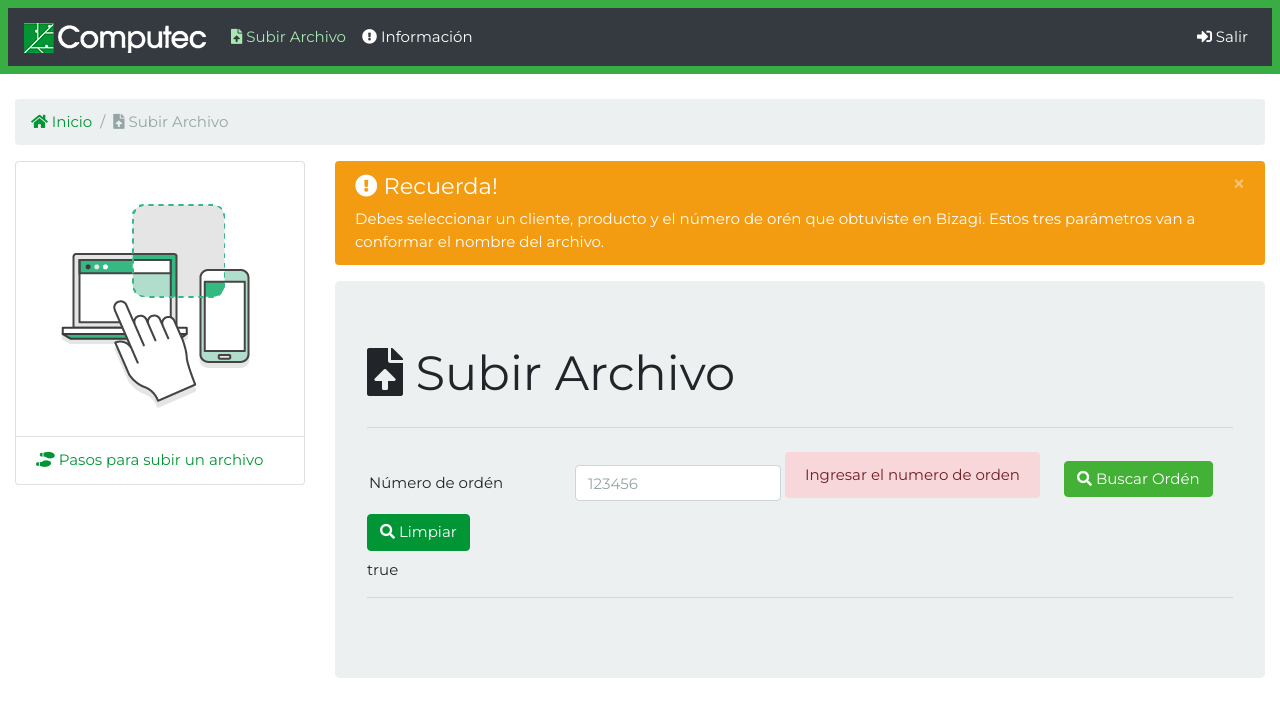
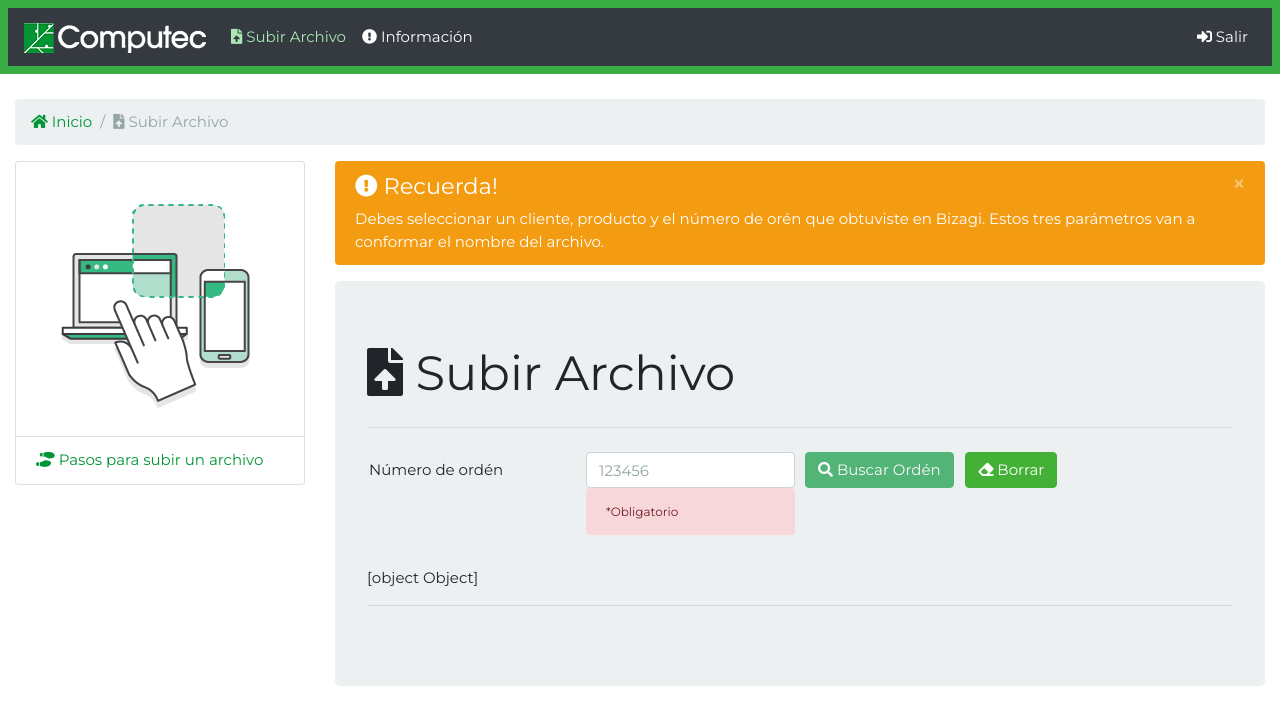
Before and after one commit to CatalinaCano/SMS, an Angular app: page /#/inicio in a window 1280 px wide. Shown: the top 724 px of the page. Built offline with nearby package versions, Linux system fonts and the light colour scheme.

Commit message:
Cambios en el form para las validaciones

```diff
--- a/src/app/app.module.ts
+++ b/src/app/app.module.ts
@@ -17,6 +17,7 @@ import { PanelInformacionComponent } from './components/shared/panel-informacion
 import { FormularioComponent } from './components/formulario/formulario.component';
 import { BreadcrumbComponent } from './components/shared/breadcrumb/breadcrumb.component';
 import { InformacionComponent } from './components/shared/informacion/informacion.component';
+import { FormComponent } from './components/form/form.component';
 
 
 
@@ -29,7 +30,8 @@ import { InformacionComponent } from './components/shared/informacion/informacio
     PanelInformacionComponent,
     FormularioComponent,
     BreadcrumbComponent,
-    InformacionComponent
+    InformacionComponent,
+    FormComponent
 
   ],
   imports: [
--- a/src/app/app.routes.ts
+++ b/src/app/app.routes.ts
@@ -2,12 +2,13 @@ import { RouterModule, Routes} from '@angular/router';
 
 import { FormularioComponent } from './components/formulario/formulario.component';
 import { InformacionComponent } from './components/shared/informacion/informacion.component';
+import { FormComponent } from './components/form/form.component';
 
 const APP_ROUTES: Routes = [
 {path: 'inicio', component: FormularioComponent },
 {path: 'informacion', component: InformacionComponent },
 {path : '', redirectTo: 'inicio', pathMatch: 'full'},
-{path : '**', component: FormularioComponent}
+{path : '**', component: FormularioComponent }
 ];
 
 export const APP_ROUTING = RouterModule.forRoot(APP_ROUTES, {useHash: true});
--- /dev/null
+++ b/src/app/components/form/form.component.html
@@ -0,0 +1,46 @@
+<h4>Formularios <small>template</small></h4>
+<hr>
+<form ngNativeValidate [formGroup]="forma" (ngSubmit)="buscarPorOrden()" novalidate="novalidate">
+
+    <div>
+
+        <div class="form-group row">
+            <label class="col-2 col-form-label">Nombre</label>
+            <div class="col-8">
+
+                <input class="form-control" type="number" placeholder="123456" formControlName="numeroOrden">
+            </div>
+        </div>
+
+        <div class="form-group row">
+            <label class="col-2 col-form-label">Apellido</label>
+            <div class="col-8">
+
+                <input class="form-control" type="text" placeholder="Apellido">
+            </div>
+        </div>
+
+    </div>
+
+    <div class="form-group row">
+        <label class="col-2 col-form-label">Correo</label>
+        <div class="col-md-8">
+
+            <input class="form-control" type="email" placeholder="Correo electrónico">
+        </div>
+    </div>
+
+
+
+    <div class="form-group row">
+        <label class="col-2 col-form-label">&nbsp;</label>
+        <div class="input-group col-md-8">
+            <button type="submit" class="btn btn-outline-primary">
+        Guardar
+      </button>
+        </div>
+    </div>
+
+</form>
+
+{{forma.valid}}
--- /dev/null
+++ b/src/app/components/form/form.component.ts
@@ -0,0 +1,27 @@
+import { Component, OnInit } from '@angular/core';
+import { FormGroup, FormControl, Validators } from '@angular/forms';
+
+@Component({
+  selector: 'app-form',
+  templateUrl: './form.component.html',
+  styleUrls: ['./form.component.css']
+})
+export class FormComponent implements OnInit {
+
+  forma: FormGroup;
+
+  constructor() {
+
+    this.forma = new FormGroup({
+      'numeroOrden': new FormControl( '', [Validators.required, Validators.minLength(6), Validators.maxLength(10)])
+    });
+   }
+
+  ngOnInit() {
+  }
+
+  buscarPorOrden() {
+    console.log(this.forma.value);
+  }
+
+}
--- a/src/app/components/formulario/formulario.component.html
+++ b/src/app/components/formulario/formulario.component.html
@@ -4,24 +4,37 @@
     <p class="mb-0">Debes seleccionar un cliente, producto y el número de orén que obtuviste en Bizagi. Estos tres parámetros van a conformar el nombre del archivo.</p>
 </div>
 
+
+
 <div class="jumbotron animated bounceInDown">
     <h1> <i class="fas fa-file-upload"></i> Subir Archivo </h1>
     <hr class="my-4">
-    <form class="form-inline" ngNativeValidate [formGroup]="formulario" (ngSubmit)="buscarPorOrden()" novalidate="novalidate">
-        <div class="form-group lg-4">
-            <input type="text" readonly class="form-control-plaintext" value="Número de ordén">
-        </div>
-        <div class="form-group mx-sm-4">
-            <input type="number" class="form-control" id="numeroOrden" placeholder="123456" formControlName="numeroOrden"> &nbsp;
-            <div *ngIf="formulario.controls.numeroOrden.valid" class="form-control-feedback alert alert-danger">
-                Ingresar el numero de orden
+    <form ngNativeValidate [formGroup]="formulario" (ngSubmit)="buscarPorOrden()" novalidate="novalidate">
+        <div class="form-row">
+            <div class=" form-group col-md-3">
+                <input type="text" readonly class="form-control-plaintext" value="Número de ordén">
+            </div>
+            <div class="form-group col-md-3">
+                <input type="number" class="form-control" id="numeroOrden" placeholder="123456" formControlName="numeroOrden">
+                <div *ngIf="formulario.controls['numeroOrden'].errors?.required" class=" form-control-feedback alert alert-danger">
+                    <small>*Obligatorio</small>
+                </div>
+                <div *ngIf="formulario.controls['numeroOrden'].errors?.minlength" class="form-control-feedback alert alert-danger">
+                    <small>Debe contener minimo 6 digitos</small>
+                </div>
+            </div>
+            <div class="form-group col-md-6">
+                <button (click)="buscarPorOrden()" [disabled]="!formulario.valid " type="submit " class="btn btn-success"> <i class="fas fa-search"></i>  Buscar Ordén</button> &nbsp;
+                <button type="reset" class="btn btn-primary"> <i class="fas fa-eraser"></i> Borrar </button>
+
             </div>
         </div>
 
-        <button type="submit" class="btn btn-primary mb-2"> <i class="fas fa-search"></i>   Buscar Ordén</button> &nbsp;
-        <button type="reset" class="btn btn-success mb-2"> <i class="fas fa-search"></i>   Limpiar </button>
+
+
+
     </form>
-    {{formulario.valid}}
+    {{formulario.controls}}
 
     <hr>
 
--- a/src/app/components/formulario/formulario.component.ts
+++ b/src/app/components/formulario/formulario.component.ts
@@ -18,7 +18,7 @@ export class FormularioComponent implements OnInit {
   constructor( private _ordenesService: OrdenesService) {
 
     this.formulario = new FormGroup({
-      'numeroOrden': new FormControl( ['', [Validators.required, Validators.minLength(6), Validators.maxLength(10)]])
+      'numeroOrden': new FormControl( '', [Validators.required, Validators.minLength(6)])
     });
    }
   /*
@@ -33,12 +33,13 @@ export class FormularioComponent implements OnInit {
 
   buscarPorOrden() {
      this.visible = true;
-
+     console.log(this.formulario);
      console.log(this.formulario.value.numeroOrden);
      this._ordenesService.obtenerDatosOrden(this.formulario.value.numeroOrden);
   }
 
   limpiar() {
+    this.visible = false;
     this.formulario.reset();
   }
 
```
Also changed, not shown: src/app/components/form/form.component.css (added), 1 other file (tests, documents, lock files or other folders).
